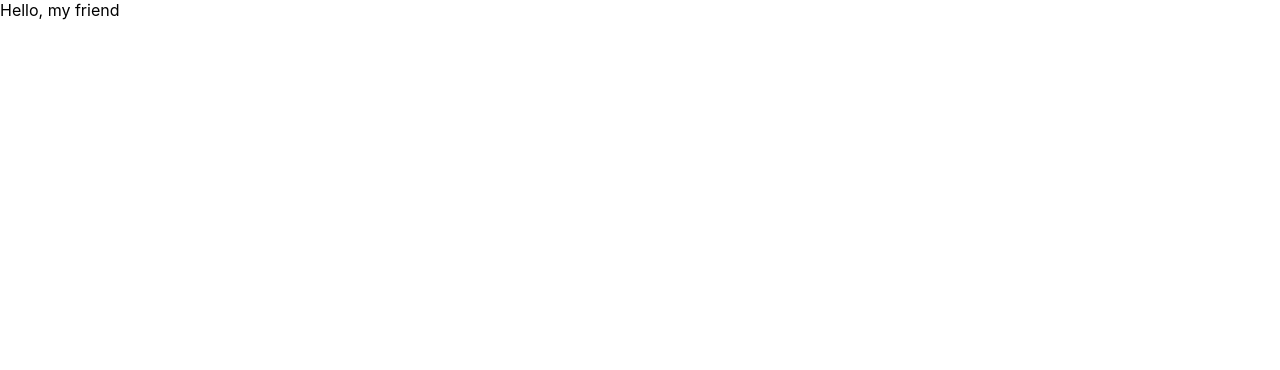
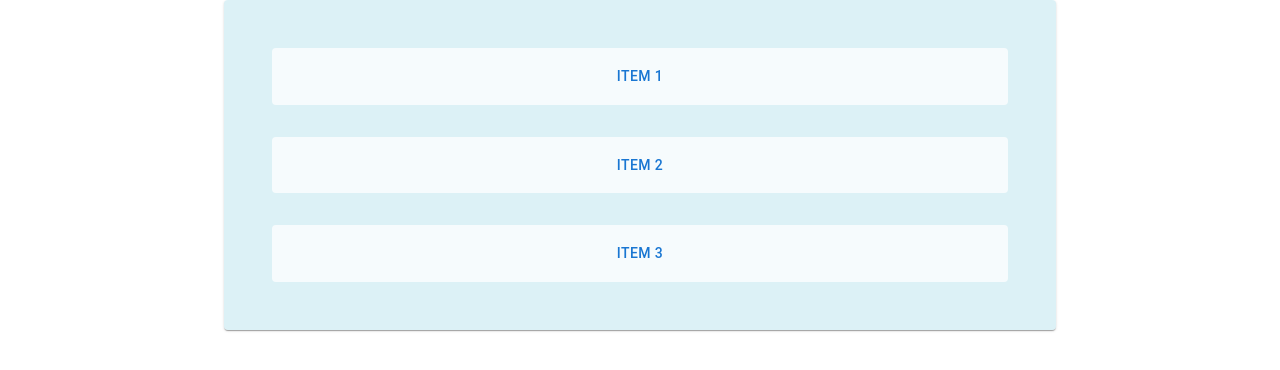
Before and after one commit to KimSamsCarmona/intuition, a React (Create React App) app: page / in a window 1280 px wide. Shown: the top 370 px of the page. Built offline with nearby package versions, Linux system fonts and the light colour scheme.

Commit message:
create card & buttons for emojis with syling

```diff
--- a/src/Components/GameComponent.js
+++ b/src/Components/GameComponent.js
@@ -1,7 +1,47 @@
-import React from 'react';
+import * as React from 'react';
+import { Box, Card, CardContent, CardActions, Button, Typography } from '@mui/material';
+
+function Item(props) {
+  const { sx, ...other } = props;
+  return (
+    <Box
+      sx={{
+        p: 1,
+        m: 1,
+        bgcolor: (theme) => (theme.palette.mode === 'dark' ? '#101010' : 'grey.100'),
+        color: (theme) => (theme.palette.mode === 'dark' ? 'grey.300' : 'grey.800'),
+        border: '1px solid',
+        borderColor: (theme) =>
+          theme.palette.mode === 'dark' ? 'grey.800' : 'grey.300',
+        borderRadius: 2,
+        fontSize: '0.875rem',
+        fontWeight: '700',
+        ...sx,
+      }}
+      {...other}
+    />
+  );
+}
+
 
 export const GameComponent = () => {
   return (
-    <div> Hello, my friend </div>
+    <Box>
+      <Card
+        style={{ width: '60%' }}
+        sx={{
+          display: 'grid',
+          gridTemplateRows: 'repeat(3, 1fr)',
+          alignContent: 'center',
+          p: 4,
+          mx: 'auto',
+          bgcolor: '#9BD8E659',
+          borderRadius: 1,
+        }}>
+        <Button sx={{ bgcolor: '#FFFFFFBF', p:2, m:2 }}>Item 1</Button>
+        <Button sx={{ bgcolor: '#FFFFFFBF', p:2, m:2 }}>Item 2</Button>
+        <Button sx={{ bgcolor: '#FFFFFFBF', p:2, m:2 }}>Item 3</Button>
+      </Card>
+  </Box>
   );
 }
```
